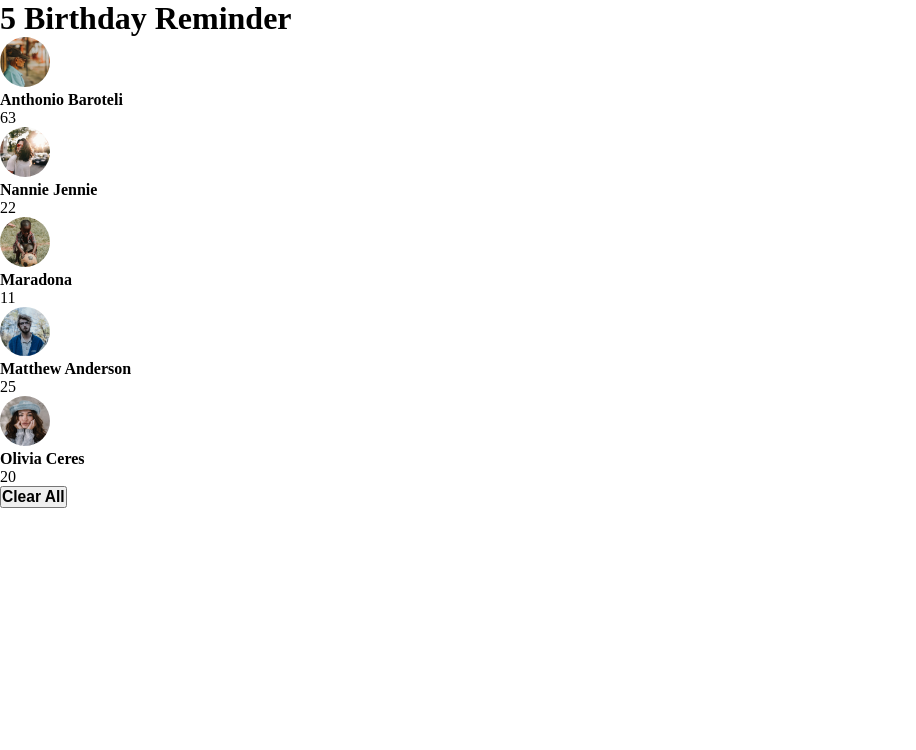
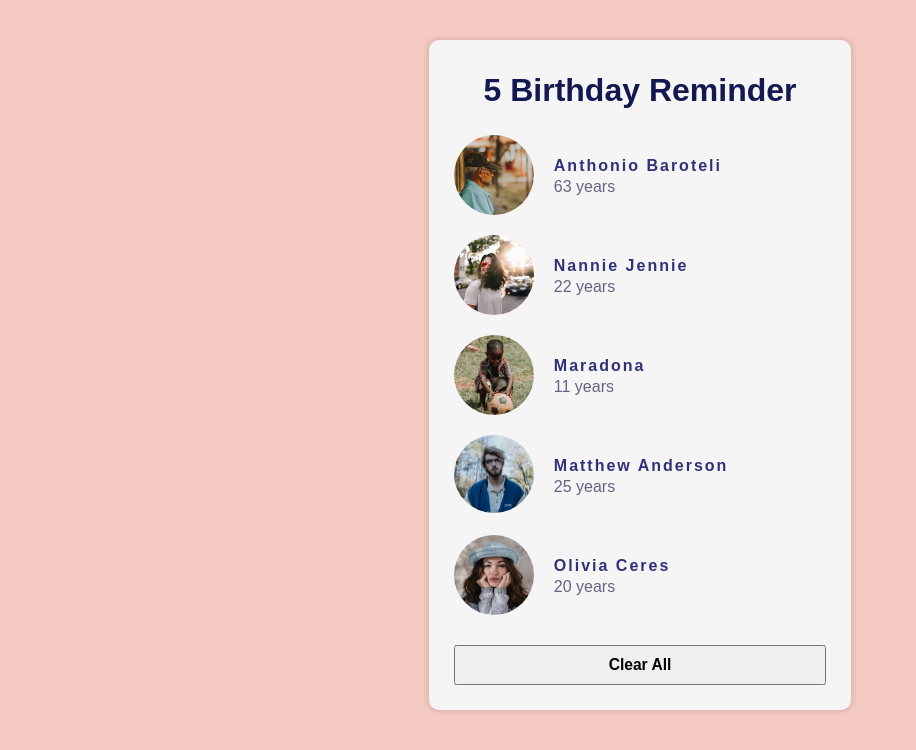
Before and after one commit to okkyprasetian/fcc-react-birthdayreminder, a React (Create React App) app: page / in a window 1280 px wide. Shown: the top 750 px of the page, without its empty margins (0-916 px from the left). Built offline with nearby package versions, Linux system fonts and the light colour scheme.

Commit message:
complete styling

```diff
--- a/src/App.css
+++ b/src/App.css
@@ -4,7 +4,70 @@
     box-sizing: border-box;
 }
 
+body {
+    height: 100%;
+    background-color: #f5cac2;
+    font-family: Arial, Helvetica, sans-serif;
+}
+
+.app {
+    width: 33%;
+    margin: 5vh auto 0;
+    padding: 25px;
+    border-radius: 10px;
+    box-shadow: 0 0 5px 2px rgba(0, 0, 0, 0.1);
+    background-color: whitesmoke;
+}
+
+header {
+    display: flex;
+    align-items: center;
+    justify-content: center;
+    height: 50px;
+    color: #141850;
+}
+
+.list {
+    display: flex;
+    margin: 20px 0;
+}
+
+.list div {
+    height: 80px;
+}
+
+.profile {
+    display: flex;
+    flex-direction: column;
+    justify-content: center;
+    padding-left: 20px;
+}
+
+.profile h4 {
+    margin: 3px 0;
+    font-size: 16px;
+    letter-spacing: 2px;
+    color: #303179;
+}
+
+.profile p {
+    color: #636485;
+}
+
 .profilepic {
-    width: 50px;
+    width: 80px;
     border-radius: 50%;
 }
+
+footer {
+    display: flex;
+    justify-content: center;
+    align-items: center;
+    height: 5vh;
+    margin-top: 30px;
+}
+
+footer button {
+    height: 100%;
+    width: 100%;
+}
--- a/src/App.js
+++ b/src/App.js
@@ -51,7 +51,7 @@ function App() {
   }
 
   return (
-    <div className="App">
+    <div className="app">
       <div id="main">
         <Header length={lists.length} />
         <Lists lists={lists} />
--- a/src/components/List.jsx
+++ b/src/components/List.jsx
@@ -1,9 +1,13 @@
 function List({ list }) {
     return (
         <div className="list">
-            <img className="profilepic" src={list.img} alt="" />
-            <h4>{list.name}</h4>
-            <p>{list.age}</p>
+            <div>
+                <img className="profilepic" src={list.img} alt="" />
+            </div>
+            <div className="profile">
+                <h4>{list.name}</h4>
+                <p>{list.age} years</p>
+            </div>
         </div>
     );
 }
```
